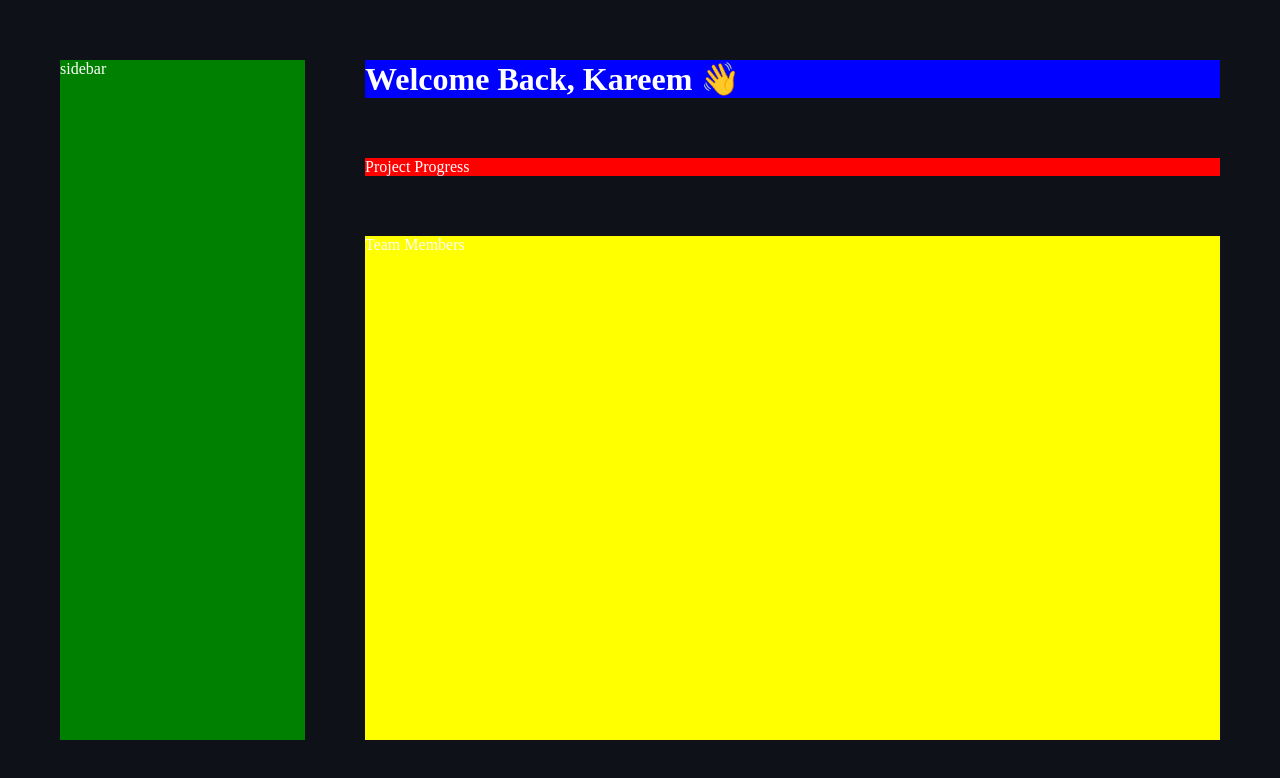
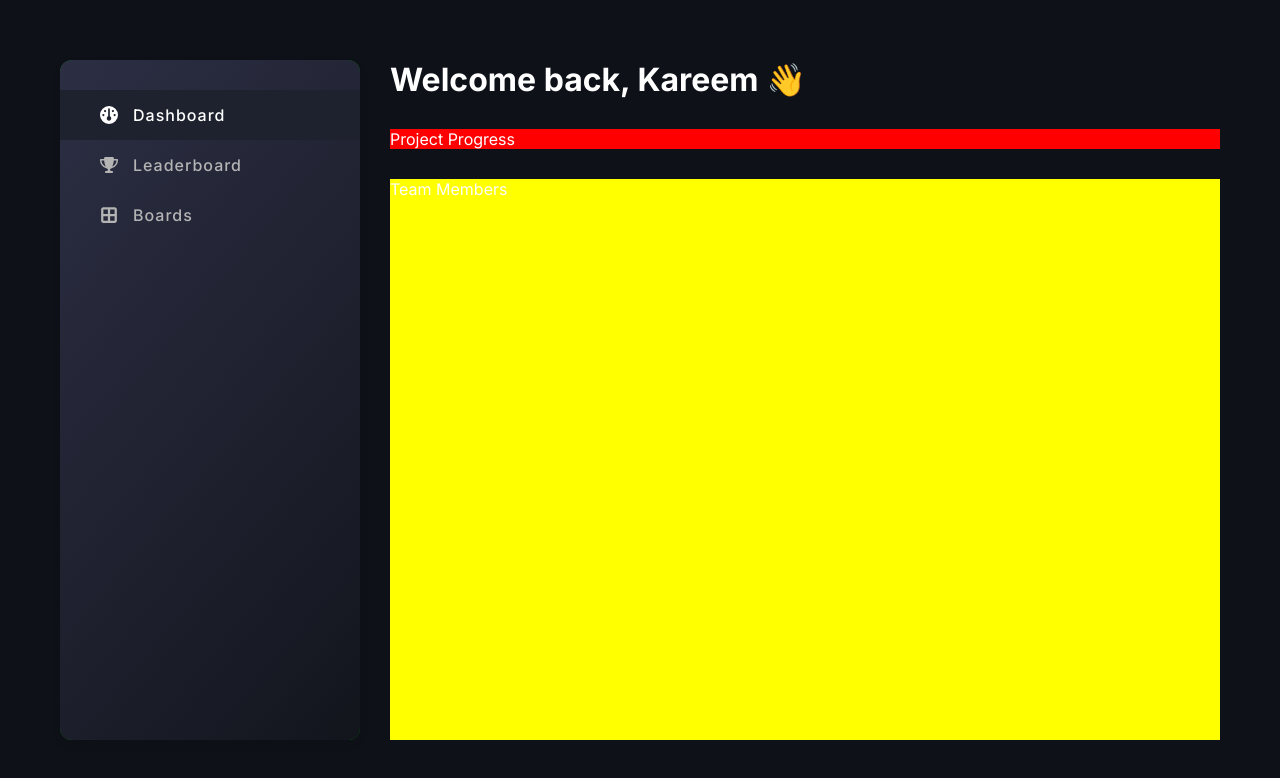
Before and after one commit to doaamohamed88/Taskify, a React (Vite) app in the folder Frontend/: page /dashboard in a window 1280 px wide. Shown: the top 778 px of the page. Built offline with nearby package versions, Linux system fonts and the light colour scheme.

Commit message:
feat(Sidebar basic UI, font): create sidebar component, sidebarButton, and change font

```diff
--- a/Frontend/package.json
+++ b/Frontend/package.json
@@ -10,6 +10,10 @@
     "preview": "vite preview"
   },
   "dependencies": {
+    "@fortawesome/fontawesome-svg-core": "^6.7.2",
+    "@fortawesome/free-brands-svg-icons": "^6.7.2",
+    "@fortawesome/free-solid-svg-icons": "^6.7.2",
+    "@fortawesome/react-fontawesome": "^0.2.2",
     "@reduxjs/toolkit": "^2.8.2",
     "i18n": "^0.15.1",
     "react": "^19.1.0",
--- /dev/null
+++ b/Frontend/src/Components/Sidebar/SideBarButton/SideBarButton.jsx
@@ -0,0 +1,11 @@
+import { FontAwesomeIcon } from '@fortawesome/react-fontawesome';
+import st from '../sidebar.module.css';
+
+export default function SideBarButton({ title, icon, active }) {
+  return (
+    <div className={`${st.sidebarButton} ${active ? st.active : ''}`}>
+        <FontAwesomeIcon icon={icon} className={st.sidebarButtonIcon}></FontAwesomeIcon>
+        <span>{title}</span>
+    </div>
+  )
+}
--- a/Frontend/src/Components/Sidebar/Sidebar.jsx
+++ b/Frontend/src/Components/Sidebar/Sidebar.jsx
@@ -0,0 +1,13 @@
+import { faBorderAll, faDashboard, faTrophy } from '@fortawesome/free-solid-svg-icons';
+import st from './sidebar.module.css';
+import SideBarButton from './SideBarButton/SideBarButton';
+
+export default function Sidebar() {
+  return (
+    <div className={st.sidebar}>
+        <SideBarButton title="Dashboard" icon={faDashboard} active={true}></SideBarButton>
+        <SideBarButton title="Leaderboard" icon={faTrophy}></SideBarButton>
+        <SideBarButton title="Boards" icon={faBorderAll}></SideBarButton>
+    </div>
+  )
+}
--- a/Frontend/src/Components/Sidebar/Sidebar.module.css
+++ b/Frontend/src/Components/Sidebar/Sidebar.module.css
@@ -0,0 +1,39 @@
+.sidebar {
+    border-radius: var(--border-radius-main);
+    height: 100%;
+    background-image: linear-gradient(130deg, rgb(44, 47, 68), rgb(19, 21, 29));
+    box-shadow: 0 4px 8px rgba(0, 0, 0, 0.1);
+    display: flex;
+    flex-direction: column;
+    padding-top: 30px;
+
+    .sidebarButton {
+        width: 100%;
+        padding: 15px;
+        padding-left: 40px;
+        color: #b4b4b4;
+        display: flex;
+        align-items: center;
+        gap: 15px;
+        transition: var(--main-trans);
+        cursor: pointer;
+        font-size: 16px;
+        font-weight: 500;
+        letter-spacing: 1px;
+
+        .sidebarButtonIcon {
+            width: 18px;
+            height: 18px;
+        }
+
+        &:hover {
+            background-color: var(--secondary-color);
+            color: white;
+        }
+
+        &.active {
+            background-color: var(--secondary-color);
+            color: white;
+        }
+    }
+}
--- a/Frontend/src/pages/AdminDashboard/AdminDashboard.jsx
+++ b/Frontend/src/pages/AdminDashboard/AdminDashboard.jsx
@@ -1,11 +1,14 @@
+import Sidebar from '../../Components/Sidebar/Sidebar';
 import st from './AdminDashboard.module.css';
 
 export default function AdminDashboard() {
   return (
       <div className={st.grid}>
-        <h1>Welcome Back, Kareem 👋</h1>
+        <h1>Welcome back, Kareem 👋</h1>
 
-        <div className={st.sidebar}>sidebar</div>
+        <div className={st.sidebar}>
+          <Sidebar></Sidebar>
+        </div>
 
         <div className={st.projectProgress}>Project Progress</div>
 
--- a/Frontend/src/pages/AdminDashboard/AdminDashboard.module.css
+++ b/Frontend/src/pages/AdminDashboard/AdminDashboard.module.css
@@ -2,19 +2,19 @@
     padding: var(--section-padding);
     margin-inline: auto;
     display: grid;
-    grid-template-columns: repeat(4, 1fr);
+    grid-template-columns: 300px repeat(3, 1fr);
     grid-template-rows: auto auto 1fr;
-    gap: var(--section-padding);
+    gap: 30px;
     min-height: 100dvh;
 
     .sidebar {
         grid-area: 1 / 1 / -1 / 2;
         background-color: green;
+        border-radius: var(--border-radius-main);
     }
 
     h1 {
         grid-column: 2 / -1;
-        background-color: blue;
     }
 
     .projectProgress {
--- a/Frontend/src/styles/index.css
+++ b/Frontend/src/styles/index.css
@@ -1,3 +1,5 @@
+@import url('https://fonts.googleapis.com/css2?family=Inter:ital,opsz,wght@0,14..32,100..900;1,14..32,100..900&display=swap');
+
 :root{
     --main-color:#0E1218;
     --secondary-color:rgb(29 34 46);
@@ -5,6 +7,7 @@
     --border-radius-main: 12px;
     --button-hover-color: blue;
     --section-padding: 60px;
+    --card-linear-gradient: linear-gradient(130deg, rgb(44, 47, 68), rgb(19, 21, 29));
 }
 
 *, *::before, *::after {
@@ -15,6 +18,14 @@
     -o-box-sizing: border-box;
     margin: 0;
     padding: 0;
+}
+
+body{
+    background-color: var(--main-color);
+    color: white;
+    font-family: "Inter", sans-serif;
+    font-optical-sizing: auto;
+    font-style: normal;
 }
 
 a {
@@ -43,7 +54,3 @@ a {
         width: 1170px;
     }
 }
-body{
-    background-color: var(--main-color);
-    color: white;
-}
```
Also changed, not shown: 1 other file (tests, documents, lock files or other folders).
